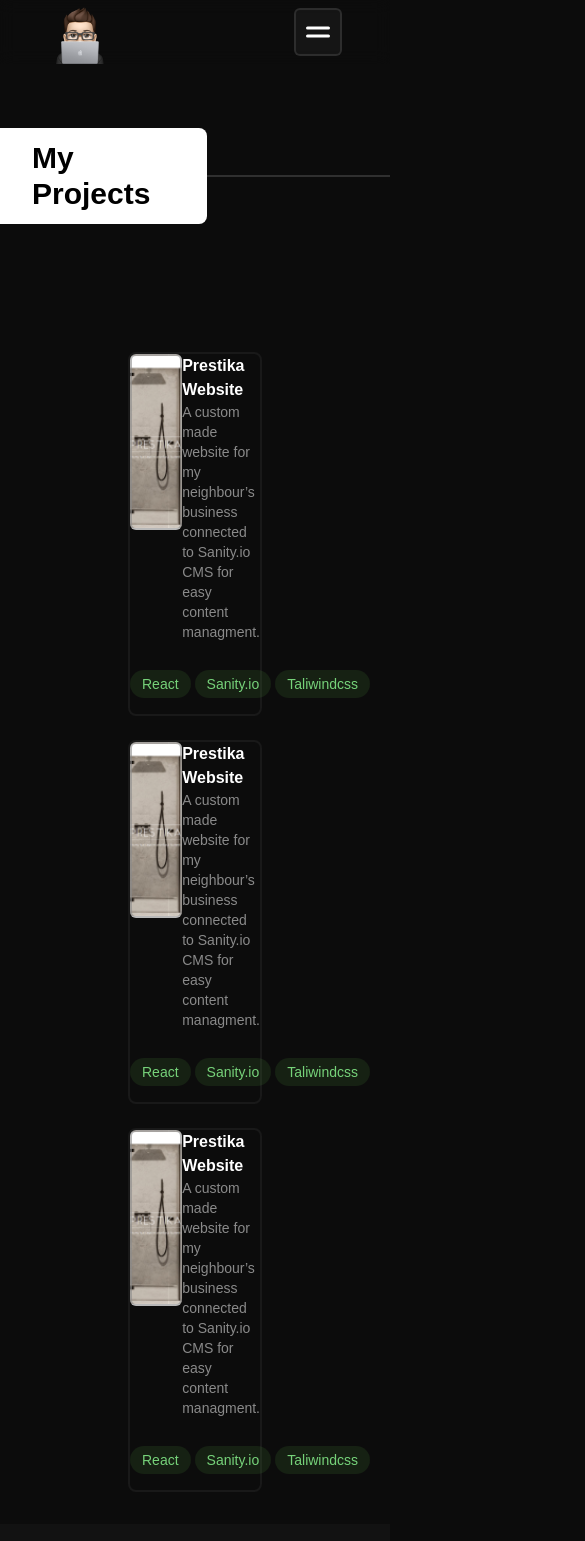
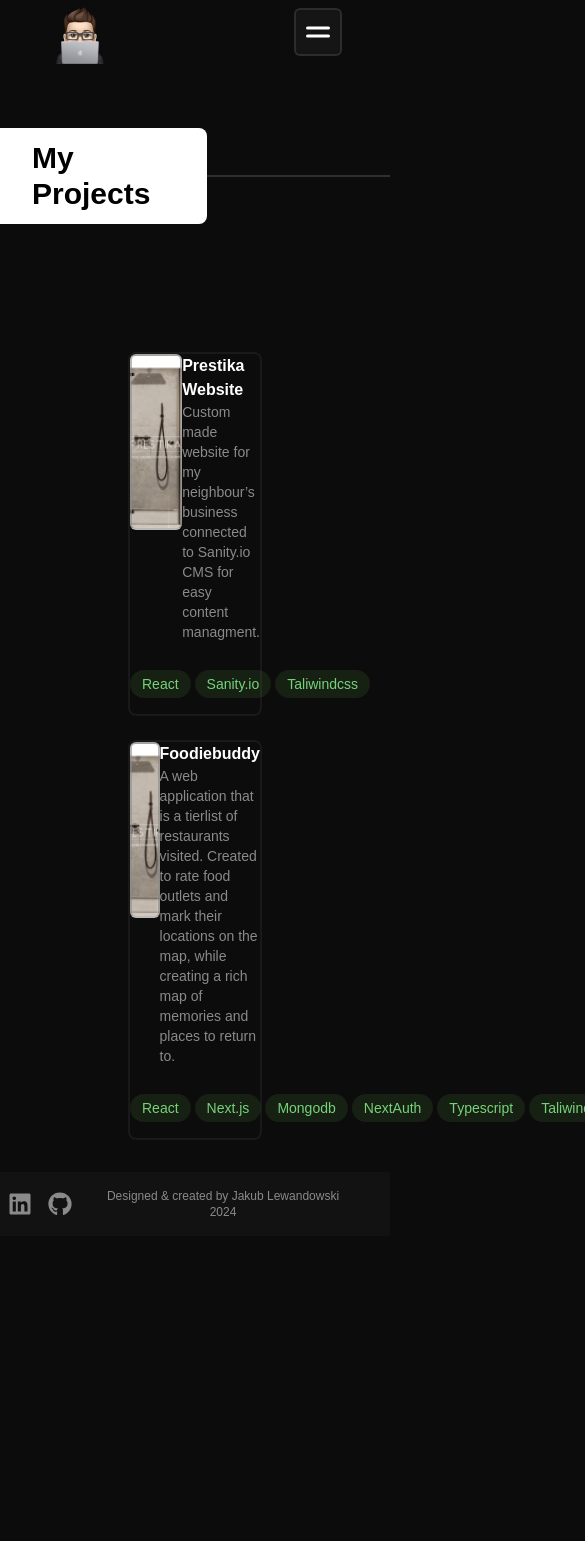
Before and after one commit to j-lewandowski/portfolio-v2, a Next.js app: page /projects in a window 390 px wide. Shown: the top 1541 px of the page, 585 px wide, since content can reach past the window. After the commit the page ends 1236 px from the top, so only its background shows below. Built offline with nearby package versions, Linux system fonts and the light colour scheme; a web font is replaced by a local one.

Commit message:
added api readme fetching and prepared projects data in more CMS-like form

```diff
--- a/app/(page)/_components/ProjectComponent.tsx
+++ b/app/(page)/_components/ProjectComponent.tsx
@@ -1,7 +1,7 @@
 import Link from "next/link";
 
 interface ProjectComponentProps {
-  id: number;
+  id: string;
   name: string;
   image: string;
   description: string;
@@ -31,7 +31,7 @@ const ProjectComponent = ({
             {description}
           </p>
         </div>
-        <div className="flex items-center justify-start w-full py-3 md:py-6 text-sm md:text-base gap-x-1">
+        <div className="flex items-center justify-start w-full max-w-screen-sm flex-wrap gap-y-2 py-3 md:py-6 text-sm md:text-base gap-x-1">
           {technologies.map((tech) => (
             <div
               key={tech}
--- a/app/(page)/projects/[id]/page.tsx
+++ /dev/null
@@ -1,58 +0,0 @@
-import Image from "next/image";
-
-const ProjectPage = () => {
-  return (
-    <div className="w-full min-h-screen flex flex-col items-center justify-center px-32 pt-24">
-      <div className="min-w-full h-[500px] bg-secondary/[7%] border-2 border-white/10 rounded-md px-auto py-8 flex items-center justify-center mb-8">
-        <div className="h-full aspect-video relative">
-          <Image
-            src="/images/prestika.png"
-            alt="zdjecie tymczasowe"
-            fill
-            className="rounded-md"
-          />
-        </div>
-      </div>
-
-      <section className="grid grid-cols-4 grid-rows-2 w-full text-white gap-3">
-        <div className="flex flex-col w-full col-span-2">
-          <span className="text-secondary font-semibold">Name</span>
-          <span className="font-semibold text-lg">Prestika Website</span>
-        </div>
-        <div className="flex flex-col w-full">
-          <span className="text-secondary font-semibold">Last time edited</span>
-          <span className="font-semibold text-lg">12.02.2024 22:43</span>
-        </div>
-        <div className="flex flex-col">
-          <span className="text-secondary font-semibold">Status</span>
-          <div className="flex items-center">
-            <div className="mr-2">
-              <div className="w-3 aspect-square rounded-full bg-[#50E3C2]"></div>
-            </div>
-
-            <span className="font-semibold text-lg">Done</span>
-          </div>
-        </div>
-        <div className="flex flex-col w-full col-span-2">
-          <span className="text-secondary font-semibold">Github</span>
-          <span className="font-semibold text-lg">
-            github.com/j-lewandowski
-          </span>
-        </div>
-        <div className="flex flex-col w-full col-span-2">
-          <span className="text-secondary font-semibold">Deployment link</span>
-          <span className="font-semibold text-lg">
-            portfolio-v2-ashen.vercel.app
-          </span>
-        </div>
-      </section>
-      <section className="w-full flex flex-col mt-8">
-        <div>
-          <span className="text-secondary font-semibold">Description</span>
-        </div>
-      </section>
-    </div>
-  );
-};
-
-export default ProjectPage;
--- /dev/null
+++ b/app/(page)/projects/[name]/page.tsx
@@ -0,0 +1,93 @@
+import Markdown from "markdown-to-jsx";
+import Image from "next/image";
+
+import Projects from "@/data/Projects.json";
+import Link from "next/link";
+
+const ProjectPage = async ({ params }: { params: { name: string } }) => {
+  const projectData = Projects[params.name as keyof typeof Projects];
+  let markdownContent;
+
+  if (projectData.github) {
+    const res = await fetch(
+      `https://api.github.com/repos/j-lewandowski/${params.name}/readme`,
+      {
+        cache: "no-store",
+      }
+    );
+    const data = await res.json();
+    markdownContent = atob(data.content);
+  }
+
+  return (
+    <div className="w-full min-h-screen flex flex-col items-center justify-center px-32 pt-24">
+      <div className="w-full max-w-screen-2xl h-[500px] bg-secondary/[7%] border-2 border-white/10 rounded-md px-auto py-8 flex items-center justify-center mb-8">
+        <div className="w-auto h-full aspect-video relative">
+          <Image
+            src={projectData.image}
+            alt="zdjecie tymczasowe"
+            fill
+            className="rounded-md"
+          />
+        </div>
+      </div>
+
+      <section className="grid grid-cols-4 grid-rows-2 w-full text-white gap-3 max-w-screen-2xl">
+        <div className="flex flex-col w-full col-span-2">
+          <span className="text-secondary font-semibold">Name</span>
+          <span className="font-semibold text-lg">{projectData.name}</span>
+        </div>
+        <div className="flex flex-col w-full">
+          <span className="text-secondary font-semibold">Last time edited</span>
+          <span className="font-semibold text-lg">12.02.2024 22:43</span>
+        </div>
+        <div className="flex flex-col">
+          <span className="text-secondary font-semibold">Status</span>
+          <div className="flex items-center">
+            <div className="mr-2">
+              <div className="w-3 aspect-square rounded-full bg-[#50E3C2]"></div>
+            </div>
+
+            <span className="font-semibold text-lg">Done</span>
+          </div>
+        </div>
+        <div className="flex flex-col w-full col-span-2">
+          <span className="text-secondary font-semibold">Github</span>
+          <Link
+            href={
+              projectData.github
+                ? projectData.github
+                : "https://github.com/j-lewandowski"
+            }
+            className="font-semibold text-lg"
+          >
+            {projectData.github
+              ? projectData.github.replace("https://", "")
+              : "[ Private ]"}
+          </Link>
+        </div>
+        <div className="flex flex-col w-full col-span-2">
+          <span className="text-secondary font-semibold">Deployment link</span>
+          <Link
+            href={projectData.deployment_url}
+            className="font-semibold text-lg"
+          >
+            {projectData.deployment_url.replace("https://", "")}
+          </Link>
+        </div>
+      </section>
+      {markdownContent && (
+        <section className="w-full flex flex-col mt-12 my-8 max-w-screen-2xl">
+          <div>
+            <span className="text-secondary font-semibold">Description</span>
+          </div>
+          <div className="p-3 text-white bg-secondary/[7%] rounded-md border-2 border-white/10 ">
+            <Markdown>{markdownContent}</Markdown>
+          </div>
+        </section>
+      )}
+    </div>
+  );
+};
+
+export default ProjectPage;
--- a/app/(page)/projects/_components/ProjectComponent.tsx
+++ b/app/(page)/projects/_components/ProjectComponent.tsx
@@ -2,7 +2,7 @@ import Link from "next/link";
 import { FaArrowRight } from "react-icons/fa";
 
 interface ProjectComponentProps {
-  id: number;
+  id: string;
   name: string;
   image: string;
   description: string;
--- a/app/(page)/projects/page.tsx
+++ b/app/(page)/projects/page.tsx
@@ -1,4 +1,6 @@
 import ProjectComponent from "./_components/ProjectComponent";
+
+import PinnedProjects from "@/data/PinnedProjects.json";
 
 const Projects = () => {
   return (
@@ -10,30 +12,16 @@ const Projects = () => {
         <div className="w-[55%] h-[2px] bg-white/15"></div>
       </div>
       <div className="w-full px-32 flex items-center justify-start flex-col mt-32 gap-y-6 pb-8">
-        <ProjectComponent
-          id={1}
-          name="Prestika Website"
-          description="A custom made website for my neighbour’s business connected to
-            Sanity.io CMS for easy content managment."
-          image="./images/prestika.png"
-          technologies={["React", "Sanity.io", "Taliwindcss"]}
-        />
-        <ProjectComponent
-          id={1}
-          name="Prestika Website"
-          description="A custom made website for my neighbour’s business connected to
-            Sanity.io CMS for easy content managment."
-          image="./images/prestika.png"
-          technologies={["React", "Sanity.io", "Taliwindcss"]}
-        />
-        <ProjectComponent
-          id={1}
-          name="Prestika Website"
-          description="A custom made website for my neighbour’s business connected to
-            Sanity.io CMS for easy content managment."
-          image="./images/prestika.png"
-          technologies={["React", "Sanity.io", "Taliwindcss"]}
-        />
+        {PinnedProjects.map((project) => (
+          <ProjectComponent
+            key={project.id}
+            id={project.id}
+            name={project.name}
+            description={project.description}
+            image={project.image}
+            technologies={project.technologies}
+          />
+        ))}
       </div>
     </div>
   );
--- a/app/(page)/sections/MyProjects.tsx
+++ b/app/(page)/sections/MyProjects.tsx
@@ -1,18 +1,22 @@
 import ProjectComponent from "../_components/ProjectComponent";
+
+import PinnedProjects from "@/data/PinnedProjects.json";
 
 const MyProjects = () => {
   return (
     <section className="w-full h-screen text-white flex flex-col items-center justify-start">
       <span className="font-bold text-lg md:text-4xl">My Projects</span>
-      <div className="flex items-center justify-center flex-col w-full mt-8 px-4 md:px-48">
-        <ProjectComponent
-          id={1}
-          name="Prestika Website"
-          description="A custom made website for my neighbour’s business connected to
-            Sanity.io CMS for easy content managment."
-          image="./images/prestika.png"
-          technologies={["React", "Sanity.io", "Taliwindcss"]}
-        />
+      <div className="flex items-center justify-center flex-col w-full mt-8 px-4 md:px-48 gap-y-6">
+        {PinnedProjects.map((project) => (
+          <ProjectComponent
+            key={project.id}
+            id={project.id}
+            name={project.name}
+            description={project.description}
+            image={project.image}
+            technologies={project.technologies}
+          />
+        ))}
       </div>
     </section>
   );
--- /dev/null
+++ b/data/PinnedProjects.json
@@ -0,0 +1,27 @@
+[
+  {
+    "id": "prestika",
+    "name": "Prestika Website",
+    "description": "Custom made website for my neighbour’s business connected to Sanity.io CMS for easy content managment.",
+    "image": "/images/prestika.png",
+    "technologies": ["React", "Sanity.io", "Taliwindcss"],
+    "github": "",
+    "deployment_url": "https://www.prestika.pl"
+  },
+  {
+    "id": "foodiebuddy",
+    "name": "Foodiebuddy",
+    "description": "A web application that is a tierlist of restaurants visited. Created to rate food outlets and mark their locations on the map, while creating a rich map of memories and places to return to.",
+    "image": "/images/prestika.png",
+    "technologies": [
+      "React",
+      "Next.js",
+      "Mongodb",
+      "NextAuth",
+      "Typescript",
+      "Taliwindcss"
+    ],
+    "github": "https://github.com/j-lewandowski/foodiebuddy",
+    "deployment_url": "https://foodiebuddy.vercel.app"
+  }
+]
--- /dev/null
+++ b/data/Projects.json
@@ -0,0 +1,27 @@
+{
+  "prestika": {
+    "id": "prestika",
+    "name": "Prestika Website",
+    "description": "Custom made website for my neighbour’s business connected to Sanity.io CMS for easy content managment.",
+    "image": "/images/prestika.png",
+    "technologies": ["React", "Sanity.io", "Taliwindcss"],
+    "github": "",
+    "deployment_url": "https://www.prestika.pl"
+  },
+  "foodiebuddy": {
+    "id": "foodiebuddy",
+    "name": "Foodiebuddy",
+    "description": "A web application that is a tierlist of restaurants visited. Created to rate food outlets and mark their locations on the map, while creating a rich map of memories and places to return to.",
+    "image": "/images/prestika.png",
+    "technologies": [
+      "React",
+      "Next.js",
+      "Mongodb",
+      "NextAuth",
+      "Typescript",
+      "Taliwindcss"
+    ],
+    "github": "https://github.com/j-lewandowski/foodiebuddy",
+    "deployment_url": "https://foodiebuddy.vercel.app"
+  }
+}
--- a/package.json
+++ b/package.json
@@ -9,6 +9,7 @@
     "lint": "next lint"
   },
   "dependencies": {
+    "markdown-to-jsx": "^7.4.3",
     "next": "14.1.3",
     "react": "^18",
     "react-dom": "^18",
```
Also changed, not shown: 2 other files (tests, documents, lock files or other folders).
